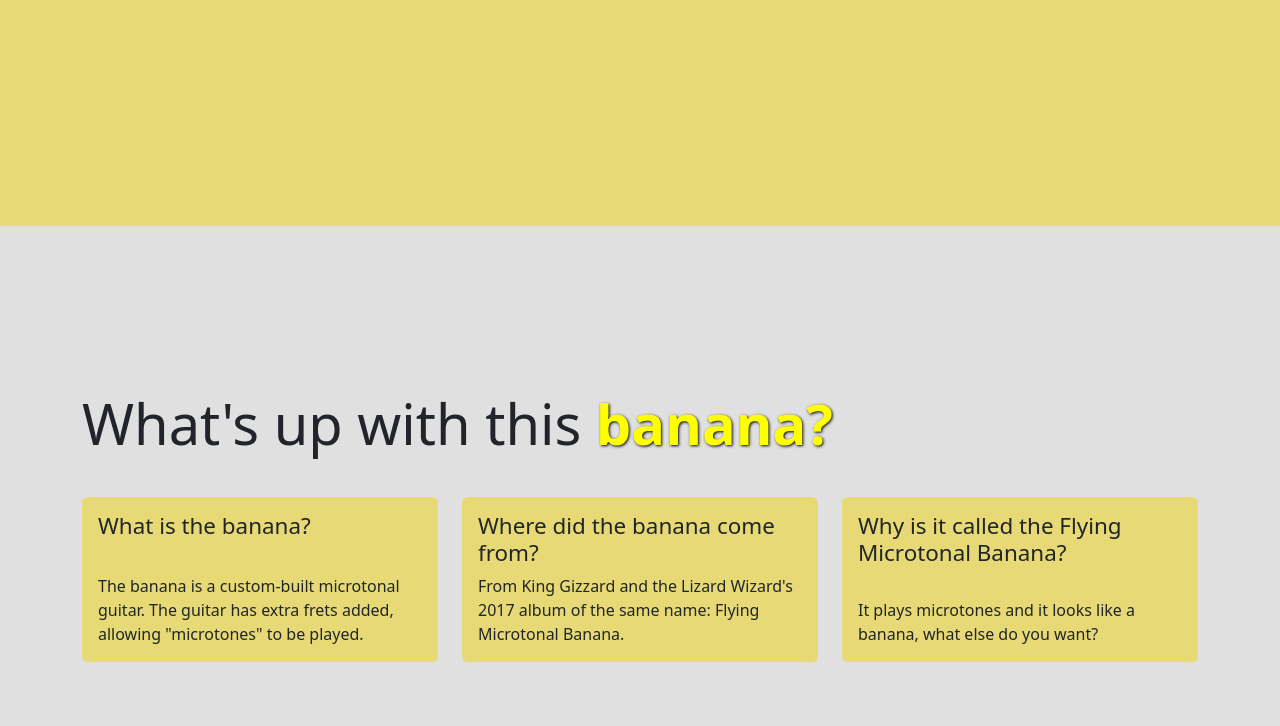
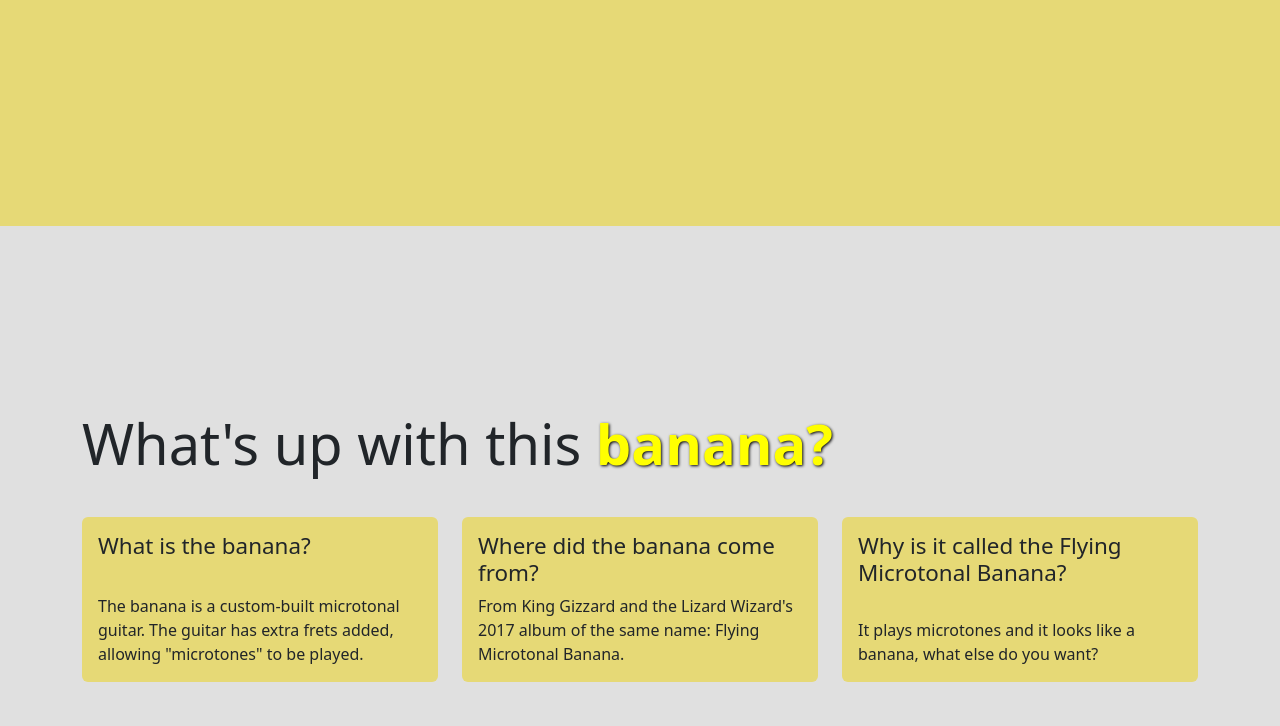
Before and after one commit to CrookedScepter/FMB, a plain HTML site: page index.html in a window 1280 px wide. Shown: the part 574-1300 px from the top of the page. Drawn offline with nearby package versions, Linux system fonts and the light colour scheme.

Commit message:
Add files via upload

```diff
--- a/style.css
+++ b/style.css
@@ -42,10 +42,12 @@
     background-position: center;
 }
 
-.section-2 {
-    height: 75vh;
-}
-
 .section-1 {
     height: 100vh;
 }
+
+@media (min-width: 768px) {
+    .section-2 {
+        height: 80vh;
+    }
+}
```
